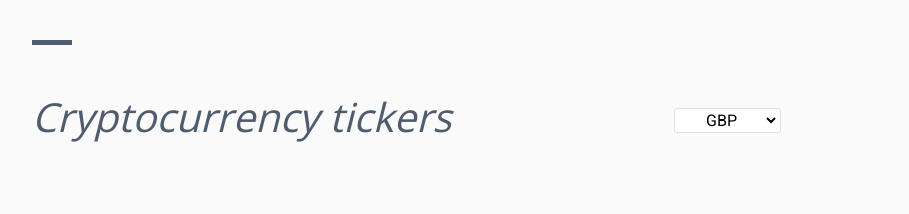
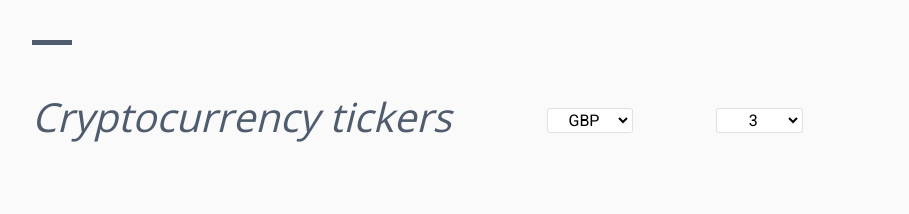
Before and after one commit to spences10/c-counter, a React (Create React App) app: page / in a window 1280 px wide. Shown: the top 214 px of the page, without its empty margins (185-1094 px from the left). Built offline with nearby package versions, Linux system fonts and the light colour scheme; no server answers; a web font is replaced by a local one.

Commit message:
add limit select

```diff
--- a/src/components/App.js
+++ b/src/components/App.js
@@ -97,15 +97,27 @@ class App extends React.Component {
     })
 
     this.handleCurrencyChange = this.handleCurrencyChange.bind(this)
+    this.handleLimitChange = this.handleLimitChange.bind(this)
   }
 
   handleCurrencyChange(e) {
     const sign = e.target.value
-    const url = this.apiUrl(sign)
+    const url = this.apiUrl(sign, this.state.limit)
     fetchCryptocurrencyData(url).then(result => {
       // add reduce on the data for the requested currency
       // set currency with result data
       this.setState({ data: result.data, currency: sign })
+    })
+    // this.setState({ currency: e.target.value })
+  }
+
+  handleLimitChange(e) {
+    const limit = e.target.value
+    const url = this.apiUrl(this.state.currency, limit)
+    fetchCryptocurrencyData(url).then(result => {
+      // add reduce on the data for the requested currency
+      // set currency with result data
+      this.setState({ data: result.data, limit })
     })
     // this.setState({ currency: e.target.value })
   }
@@ -142,7 +154,8 @@ class App extends React.Component {
       <PageContainer>
         <Quote
           currency={this.state.currency}
-          handleCurrencyChange={this.handleCurrencyChange}>
+          handleCurrencyChange={this.handleCurrencyChange}
+          handleLimitChange={this.handleLimitChange}>
           Cryptocurrency tickers
         </Quote>
         <CryptoWrapper>
--- /dev/null
+++ b/src/components/LimitSelect.js
@@ -0,0 +1,46 @@
+import React from 'react'
+import PropTypes from 'prop-types'
+import styled from 'styled-components'
+
+const Select = styled.select`
+  margin: 2rem 0.5rem;
+  padding: 0rem 0.5rem;
+
+  grid-area: l;
+  width: 50%;
+  text-align: center;
+
+  font-family: Roboto;
+  font-size: 1rem;
+
+  border: 1px dashed ${props => props.theme.white};
+  box-shadow: 0px 0px 0px 1px rgba(0, 0, 0, 0.1);
+  background: ${props => props.theme.white};
+  border-radius: 2px;
+`
+
+export const SelectOpt = styled.option`
+  font-family: Roboto;
+  font-size: 1rem;
+`
+
+class CurrencySelect extends React.Component {
+  render() {
+    return (
+      <Select onChange={e => this.props.handleLimitChange(e)}>
+        <SelectOpt value="3">3</SelectOpt>
+        <SelectOpt value="5">5</SelectOpt>
+        <SelectOpt value="10">10</SelectOpt>
+        <SelectOpt value="50">50</SelectOpt>
+        <SelectOpt value="100">100</SelectOpt>
+        <SelectOpt value="500">500</SelectOpt>
+      </Select>
+    )
+  }
+}
+
+export default CurrencySelect
+
+CurrencySelect.propTypes = {
+  handleLimitChange: PropTypes.func
+}
--- a/src/components/Quote.js
+++ b/src/components/Quote.js
@@ -3,6 +3,7 @@ import PropTypes from 'prop-types'
 import styled from 'styled-components'
 
 import CurrencySelect from './CurrencySelect'
+import LimitSelect from './LimitSelect'
 
 import { media } from '../theme/globalStyle'
 
@@ -31,9 +32,9 @@ const QuoteWrapper = styled.div`
 const QuoteCurrencyWrapper = styled.div`
   display: grid;
 
-  grid-template-columns: 3fr 1fr;
+  grid-template-columns: 3fr 1fr 1fr;
   grid-template-rows: auto;
-  grid-template-areas: 'q c';
+  grid-template-areas: 'q c l';
 
   margin: 2rem 0;
 
@@ -68,6 +69,9 @@ class Quote extends React.Component {
             currency={this.props.currency}
             handleCurrencyChange={this.props.handleCurrencyChange}
           />
+          <LimitSelect
+            handleLimitChange={this.props.handleLimitChange}
+          />
         </QuoteCurrencyWrapper>
       </QuoteWrapper>
     )
@@ -79,5 +83,6 @@ export default Quote
 Quote.propTypes = {
   children: PropTypes.string,
   handleCurrencyChange: PropTypes.func,
-  currency: PropTypes.string
+  currency: PropTypes.string,
+  handleLimitChange: PropTypes.func
 }
```
